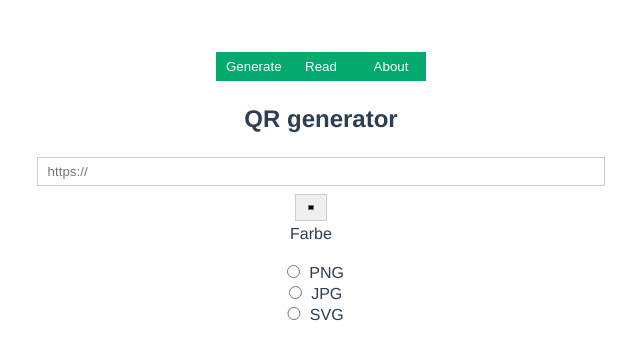
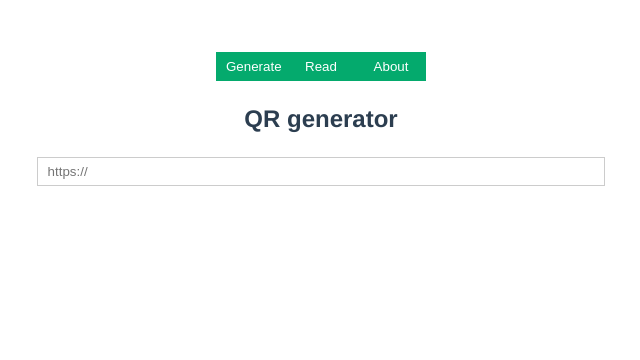
Before and after one commit to yutive/QR-generator, a Vue app: page / in a window 1280 px wide. Shown: the top 360 px of the page, without its empty margins (319-959 px from the left). Built offline with nearby package versions, Linux system fonts and the light colour scheme.

Commit message:
v-if in color changer and file format

```diff
--- a/src/components/URL.vue
+++ b/src/components/URL.vue
@@ -12,14 +12,14 @@
     <div class="lowerFlex">
       <div class="options">
         <form>
-          <input type="color" name="options" id="color" @change="addOptions($event)">
-          <label for="color">Farbe</label><br><br>
-          <input type="radio" name="options" id="png" @change="addOptions($event)">
-          <label for="png">PNG</label><br>
-          <input type="radio" name="options" id="jpg" @change="addOptions($event)">
-          <label for="jpg">JPG</label><br>
-          <input type="radio" name="options" id="svg" @change="addOptions($event)">
-          <label for="svg">SVG</label>
+          <input type="color" name="options" id="color" @change="addOptions($event)" v-if="picture">
+          <label for="color" v-if="picture">Farbe</label><br><br>
+          <input type="radio" name="options" id="png" @change="addOptions($event)" v-if="picture">
+          <label for="png" v-if="picture">PNG</label><br>
+          <input type="radio" name="options" id="jpg" @change="addOptions($event)" v-if="picture">
+          <label for="jpg" v-if="picture">JPG</label><br>
+          <input type="radio" name="options" id="svg" @change="addOptions($event)" v-if="picture">
+          <label for="svg" v-if="picture">SVG</label>
         </form>
       </div>
       <div class="qr-code" v-if="picture">
```
